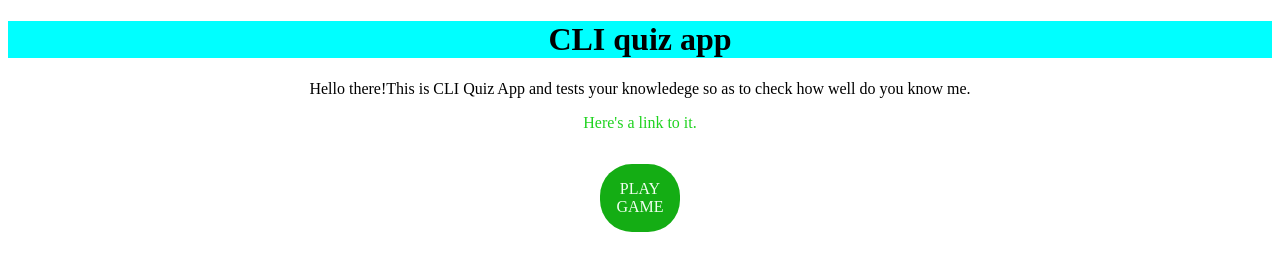
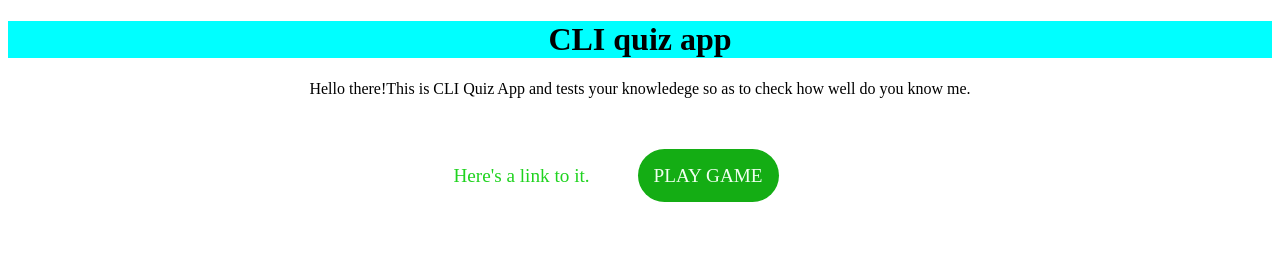
Before and after one commit to Namrata-J/Project-1, a plain HTML site: page index.html in a window 1280 px wide. Drawn offline with Linux system fonts and the light colour scheme.

Commit message:
docs: added details

```diff
--- a/index.html
+++ b/index.html
@@ -8,8 +8,10 @@
 </head>
 <body>
   <h1 style="text-align: center; background-color: aqua;">CLI quiz app</h1>
-  <p style="text-align: center;">Hello there!This is CLI Quiz App and tests your knowledege so as to check how well do you know me.</p>
-  <p style="color: rgb(31, 211, 31); text-align: center; padding-bottom: 1rem;">Here's a link to it.</p>
-  <a style="padding: 1rem; background-color: rgb(20, 173, 20); text-decoration: none; border-radius: 2rem; color: honeydew; margin:37rem; display: block; text-align: center; margin-top: 1rem;" href="https://replit.com/@NamrataJain29/CLI-quiz-app#index.js">PLAY GAME</a>
+  <p style="text-align: center;padding-bottom: 3rem;">Hello there!This is CLI Quiz App and tests your knowledege so as to check how well do you know me.</p>
+  <p style="color: rgb(31, 211, 31); text-align: center; padding-bottom: 1rem; font-size: larger;">Here's a link to it.<span style="margin: 3rem;"><a style="padding: 1rem; background-color: rgb(20, 173, 20); text-decoration: none;
+    border-radius: 2rem; color: honeydew; text-align: center;
+     margin-top: 1rem;" href="https://replit.com/@NamrataJain29/CLI-quiz-app#index.js">PLAY GAME</a></span></p>
+
 </body>
 </html>
```
